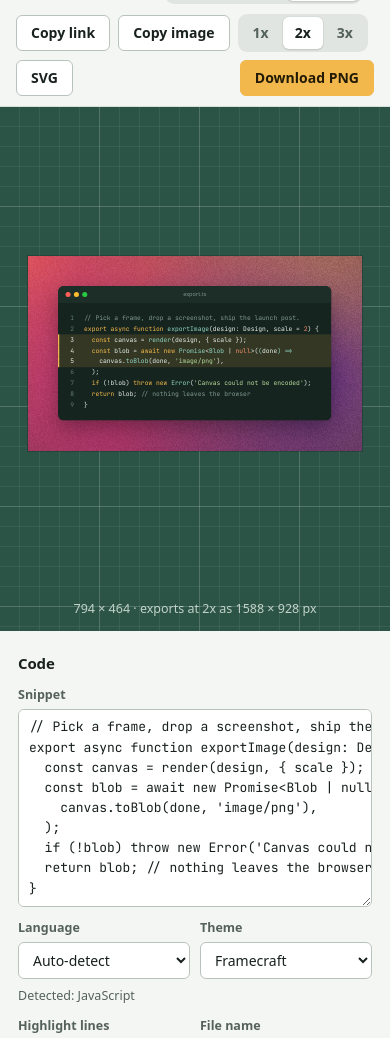
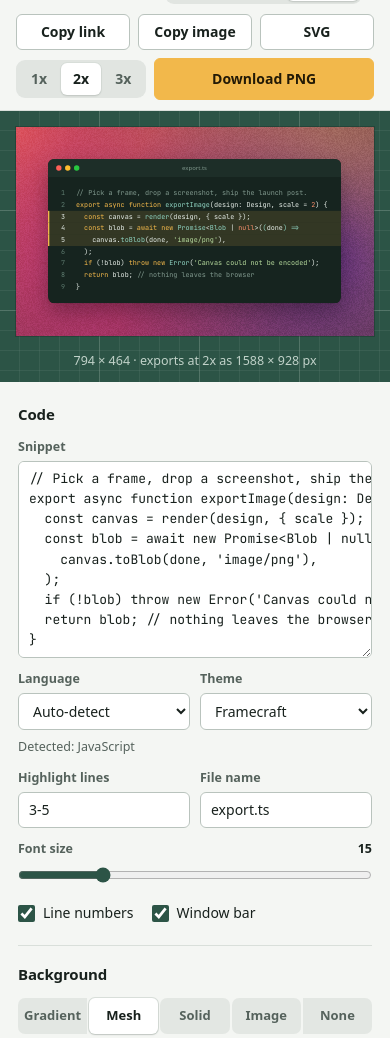
Before and after one commit to Habibeyilmazz/framecraft, a website built with Vite: page index.html in a window 390 px wide. Shown: the part 47-1085 px from the top of the page. Built offline with nearby package versions, Linux system fonts and the light colour scheme.

Commit message:
Tidy the phone layout, line up inspector rows, make focus visible on the mat
- Phones: copy buttons share a row, scale and Download PNG the next; the
  preview fills the width and the stage ends below it instead of a fixed 62vh.
- Segmented controls in the inspector are 36px like inputs and buttons, so the
  caption Colour and Position labels line up.
- Focus rings on the green mat use amber (6.6:1) instead of dark amber (2.5:1).
- The empty state says Add a screenshot, and hides drop/paste hints on touch.

Co-Authored-By: Claude Opus 5.5 <noreply@anthropic.com>

```diff
--- a/index.html
+++ b/index.html
@@ -52,8 +52,8 @@
           <p id="kbd-help" class="visually-hidden">With a screenshot loaded and a tool picked, press Enter to add an annotation. Arrow keys move the selected annotation (the newest, or the one picked in the Annotations list), Shift moves it further, Alt with arrow keys resizes it, Delete removes it.</p>
           <div class="empty" id="empty" hidden>
             <svg viewBox="0 0 48 48" aria-hidden="true"><rect x="6" y="10" width="36" height="28" rx="5"/><path d="M6 31l10-9 9 8 6-5 11 9"/><circle cx="32" cy="19" r="3"/></svg>
-            <h2>Drop a screenshot here</h2>
-            <p>Or paste one with <kbd>Ctrl</kbd>+<kbd>V</kbd> (<kbd>⌘</kbd><kbd>V</kbd> on a Mac). It stays in this browser.</p>
+            <h2>Add a screenshot</h2>
+            <p><span class="desk-only">Drop it here or paste it with <kbd>Ctrl V</kbd> or <kbd>⌘ V</kbd>. </span>It stays in this browser.</p>
             <button type="button" class="btn primary" data-pick="shot">Choose image</button>
           </div>
           <div class="drop-hint" id="drop-hint" hidden>Drop to use this image</div>
--- a/src/main.ts
+++ b/src/main.ts
@@ -22,6 +22,7 @@ const current = (): Note | undefined => (selected && design.notes.includes(selec
 
 const canvas = $<HTMLCanvasElement>('#preview');
 const wrap = $('#canvas-wrap');
+const stacked = matchMedia('(max-width: 960px)'); // keep in step with the media query in style.css
 
 // ---------- state helpers ----------
 
@@ -173,7 +174,10 @@ function draw() {
   }
   const scene = layoutScene(design, layoutCard(design, size));
   const box = wrap.getBoundingClientRect();
-  const f = Math.min(1, (box.width - 56) / scene.W, (box.height - 56) / scene.H);
+  const pad = 2 * parseFloat(getComputedStyle(wrap).paddingLeft);
+  // stacked layout: the stage grows to fit the preview, so cap it by the viewport instead of the stage
+  const maxH = stacked.matches ? document.documentElement.clientHeight * 0.6 : box.height - pad;
+  const f = Math.min(1, (box.width - pad) / scene.W, maxH / scene.H);
   const dpr = Math.min(window.devicePixelRatio || 1, 2);
   rendered = render(design, a, Math.max(0.05, f) * dpr, canvas);
   canvas.style.width = `${Math.round(scene.W * f)}px`;
@@ -572,6 +576,7 @@ function wire() {
   });
 
   new ResizeObserver(scheduleDraw).observe(wrap);
+  stacked.addEventListener('change', scheduleDraw);
 }
 
 /** Load the design from the URL hash, if there is one. Our own updates use replaceState, which fires no hashchange. */
--- a/src/style.css
+++ b/src/style.css
@@ -230,7 +230,11 @@ legend {
   background: rgba(127, 140, 132, 0.14);
 }
 .group .seg span {
-  padding: 6px 4px;
+  /* same 36px height as inputs and buttons, so mixed rows line up */
+  display: grid;
+  place-items: center;
+  min-height: 36px;
+  padding: 0 4px;
   font-size: 13px;
 }
 .group .seg > label:first-of-type {
@@ -366,6 +370,8 @@ legend {
   min-height: 0;
   padding: 28px;
   overflow: hidden;
+  /* the light-theme focus colour is too dark on the green mat (2.5:1); amber is 6.6:1 */
+  --focus: var(--accent);
 }
 #preview {
   display: block;
@@ -736,12 +742,43 @@ input[type='color'] {
   .workspace {
     grid-template-columns: 1fr;
   }
-  .stage {
-    min-height: 62vh;
+  .canvas-wrap {
+    padding: 16px;
   }
   .inspector {
     border-left: 0;
     overflow: visible;
+  }
+}
+
+/* phones: share/copy buttons on one row, scale and download on the next */
+@media (max-width: 600px) {
+  .actions {
+    row-gap: 0;
+  }
+  .actions .ghost {
+    flex: 1;
+  }
+  .actions::after {
+    content: '';
+    order: 1;
+    flex-basis: 100%;
+  }
+  .actions .scale,
+  .actions .primary {
+    order: 2;
+    margin-top: 8px;
+  }
+  .actions .primary {
+    flex: 1;
+    min-height: 42px;
+  }
+}
+
+/* touch-only devices have no paste shortcut or drag and drop */
+@media (hover: none) {
+  .desk-only {
+    display: none;
   }
 }
 
```
Also changed, not shown: e2e/app.spec.ts (+8 -2 lines).
